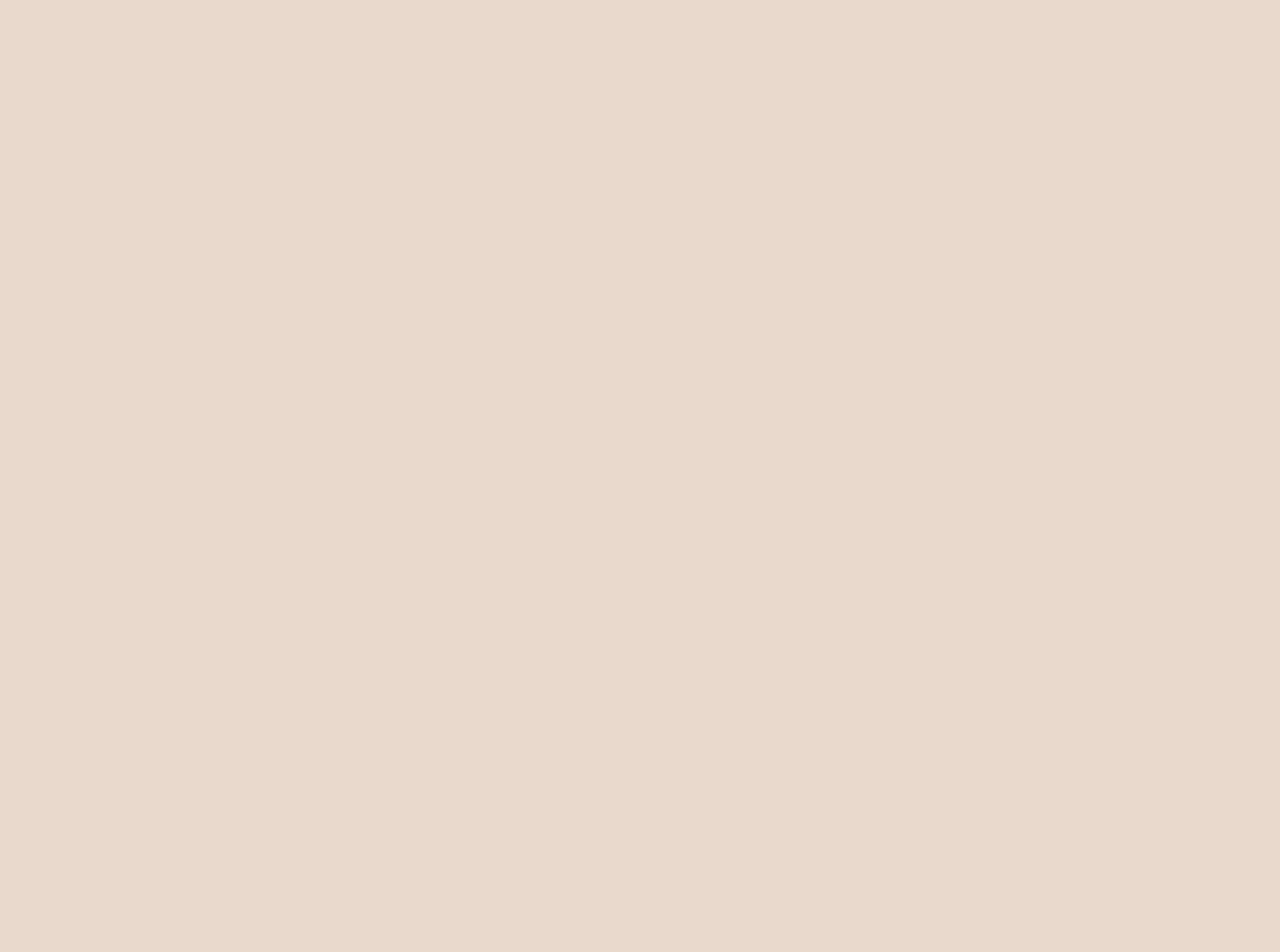
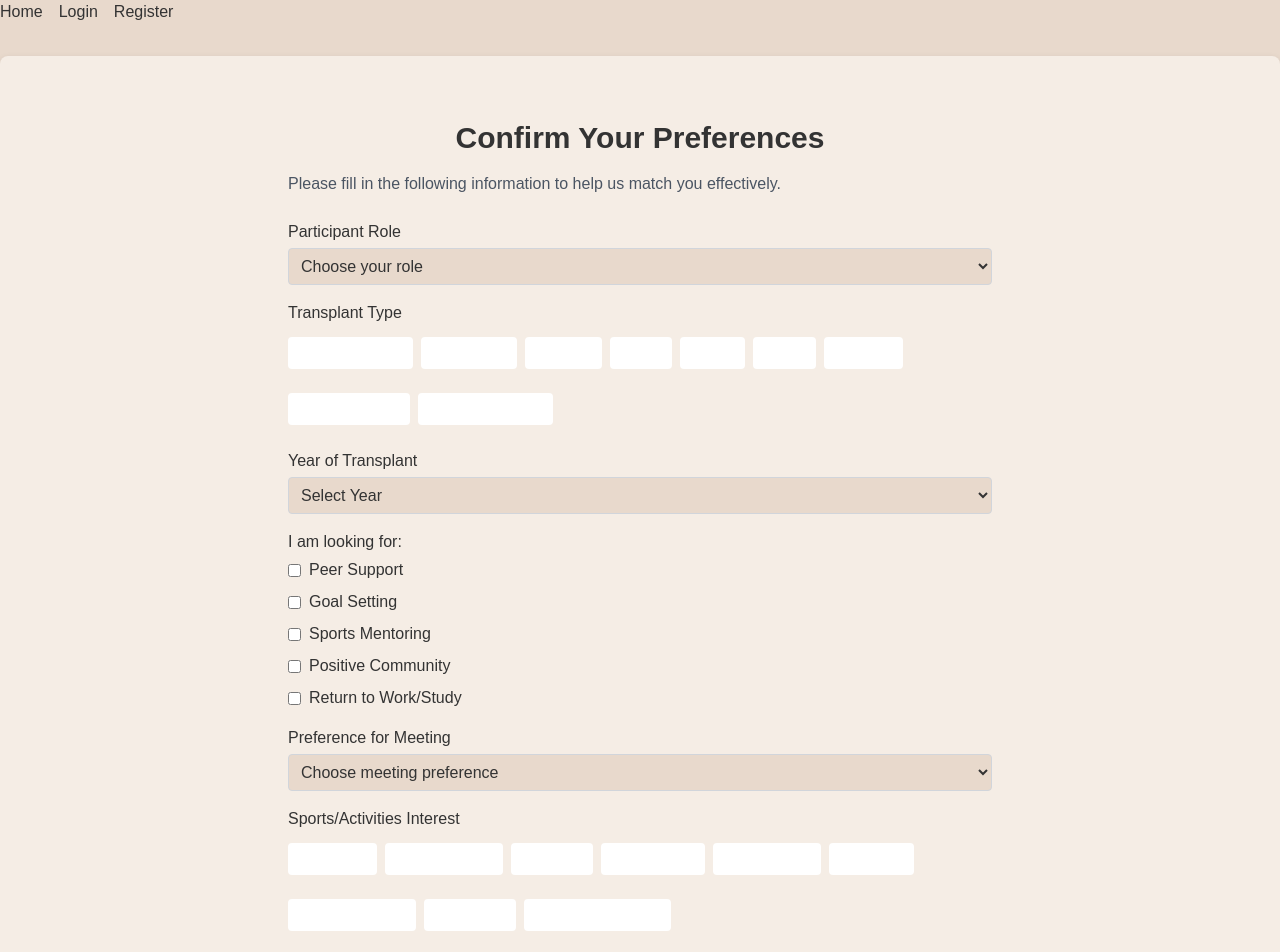
Before and after one commit to HohhotDog/Transplant-Australia-Mentoring-Platform, a React (Create React App) app in the folder Mentor-Matching-Platform/client/: page /survey/preferences in a window 1280 px wide. Before the commit this address had no page. Shown: the top 952 px of the page. Before the commit the page ends 800 px from the top, so only its background shows below. Built offline with nearby package versions, Linux system fonts and the light colour scheme.

Commit message:
feat: add MatchingPreferences page with dropdowns, checkboxes, and multiselect buttons

```diff
--- a/Mentor-Matching-Platform/client/src/App.js
+++ b/Mentor-Matching-Platform/client/src/App.js
@@ -8,6 +8,7 @@ import HomePage from "./pages/HomePage";
 import LoginPage from "./pages/Auth/LoginPage";
 import RegisterPage from "./pages/Auth/RegisterPage";
 //import SurveyPage from "./pages/Mentorship/SurveyPage";
+import MatchingPreferences from './components/Survey/MatchingPreferences';
 import ProfilePage from "./pages/ProfilePage";
 import AdminPage from "./pages/Admin/AdminPage";
 import SessionPage from "./pages/Mentorship/ExploreSessionPage";
@@ -54,6 +55,7 @@ function App() {
                 >
                     <Route index element={<HomePage />} />
                     <Route path="survey" element={<MatchingRole />} />
+                    <Route path="/survey/preferences" element={<MatchingPreferences />} />
                     <Route path="profile" element={<ProfilePage />} />
                     <Route path="admin" element={<AdminPage />} />
                     <Route path="sessions" element={<SessionPage />} />
--- /dev/null
+++ b/Mentor-Matching-Platform/client/src/components/Survey/MatchingPreferences.js
@@ -0,0 +1,186 @@
+// src/components/Survey/MatchingPreferences.js
+
+import React, { useState } from 'react';
+
+const transplantOptions = [
+  'Bone Marrow', 'Pancreas', 'Kidney', 'Liver', 'Heart',
+  'Lung', 'Cornea', 'Other Tissue', 'Not Applicable'
+];
+
+const sportsOptions = [
+  'Running', 'Pilates/Yoga', 'Cycling', 'Swimming',
+  'Ball Sports', 'Walking', 'Board Games', 'Triathlon', 'Bowls/Petanque'
+];
+
+const MatchingPreferences = () => {
+  const [formData, setFormData] = useState({
+    participantRole: '',
+    transplantType: [],
+    transplantYear: '',
+    meetingPreference: '',
+    sportsInterests: [],
+    supportNeeds: []
+  });
+
+  const toggleMultiSelect = (field, value) => {
+    setFormData(prev => {
+      const arr = prev[field];
+      return {
+        ...prev,
+        [field]: arr.includes(value)
+          ? arr.filter(item => item !== value)
+          : [...arr, value]
+      };
+    });
+  };
+
+  const handleChange = (e) => {
+    const { name, value } = e.target;
+    setFormData(prev => ({ ...prev, [name]: value }));
+  };
+
+  const handleCheckboxChange = (e) => {
+    const { value, checked } = e.target;
+    setFormData(prev => ({
+      ...prev,
+      supportNeeds: checked
+        ? [...prev.supportNeeds, value]
+        : prev.supportNeeds.filter(item => item !== value)
+    }));
+  };
+
+  return (
+    <div className="max-w-3xl mx-auto p-8 text-left">
+      <h1 className="text-3xl font-bold mb-4">Confirm Your Preferences</h1>
+      <p className="mb-6 text-gray-600">
+        Please fill in the following information to help us match you effectively.
+      </p>
+
+      {/* Participant Role */}
+      <label className="block font-medium mb-1">Participant Role</label>
+      <select
+        name="participantRole"
+        value={formData.participantRole}
+        onChange={handleChange}
+        className="w-full p-2 mb-4 border border-gray-300 rounded"
+      >
+        <option value="">Choose your role</option>
+        <option>Recipient</option>
+        <option>Carer</option>
+        <option>Living Donor</option>
+        <option>Donor Family</option>
+        <option>Waiting for Transplant</option>
+        <option>Dialysis</option>
+        <option>Health Professional</option>
+        <option>Sports Coach/Professional</option>
+      </select>
+
+      {/* Transplant Type */}
+      <label className="block font-medium mb-1">Transplant Type</label>
+      <div className="flex flex-wrap gap-2 mb-4">
+        {transplantOptions.map(option => (
+          <button
+            key={option}
+            type="button"
+            onClick={() => toggleMultiSelect('transplantType', option)}
+            className={`px-3 py-1 rounded border ${
+              formData.transplantType.includes(option)
+                ? 'bg-orange-500 text-white'
+                : 'bg-white border-gray-300'
+            }`}
+          >
+            {option}
+          </button>
+        ))}
+      </div>
+
+      {/* Year of Transplant */}
+      <label className="block font-medium mb-1">Year of Transplant</label>
+      <select
+  name="transplantYear"
+  value={formData.transplantYear}
+  onChange={handleChange}
+  className="w-full p-2 mb-4 border border-gray-300 rounded"
+>
+  <option value="">Select Year</option>
+  {Array.from({ length: 40 }, (_, i) => {
+    const year = new Date().getFullYear() - i;
+    return (
+      <option key={year} value={year}>
+        {year}
+      </option>
+    );
+  })}
+</select>
+
+
+      {/* I’m looking for... */}
+      <label className="block font-medium mb-1">I am looking for:</label>
+      <div className="mb-4 space-y-2">
+        {['Peer Support', 'Goal Setting', 'Sports Mentoring', 'Positive Community', 'Return to Work/Study'].map(need => (
+          <label key={need} className="flex items-center gap-2">
+            <input
+              type="checkbox"
+              value={need}
+              checked={formData.supportNeeds.includes(need)}
+              onChange={handleCheckboxChange}
+            />
+            {need}
+          </label>
+        ))}
+      </div>
+
+      {/* Meeting Preference */}
+      <label className="block font-medium mb-1">Preference for Meeting</label>
+      <select
+        name="meetingPreference"
+        value={formData.meetingPreference}
+        onChange={handleChange}
+        className="w-full p-2 mb-4 border border-gray-300 rounded"
+      >
+        <option value="">Choose meeting preference</option>
+        <option>In-person</option>
+        <option>Phone</option>
+        <option>Online</option>
+        <option>Any</option>
+      </select>
+
+      {/* Sports/Activity Interests */}
+      <label className="block font-medium mb-1">Sports/Activities Interest</label>
+      <div className="flex flex-wrap gap-2 mb-6">
+        {sportsOptions.map(option => (
+          <button
+            key={option}
+            type="button"
+            onClick={() => toggleMultiSelect('sportsInterests', option)}
+            className={`px-3 py-1 rounded border ${
+              formData.sportsInterests.includes(option)
+                ? 'bg-orange-500 text-white'
+                : 'bg-white border-gray-300'
+            }`}
+          >
+            {option}
+          </button>
+        ))}
+      </div>
+      <div className="flex justify-end mt-8">
+  <button
+    type="button"
+    onClick={() => {
+      // You can log the data or store it if needed
+      console.log(formData);
+      localStorage.setItem('preferencesData', JSON.stringify(formData));
+      window.location.href = '/survey/questionnaire'; // Navigate to next page
+    }}
+    className="bg-orange-500 text-white px-6 py-2 rounded hover:bg-orange-600 flex items-center gap-2"
+  >
+    <span>Next</span>
+    <span>➔</span>
+  </button>
+</div>
+
+    </div>
+  );
+};
+
+export default MatchingPreferences;
```
